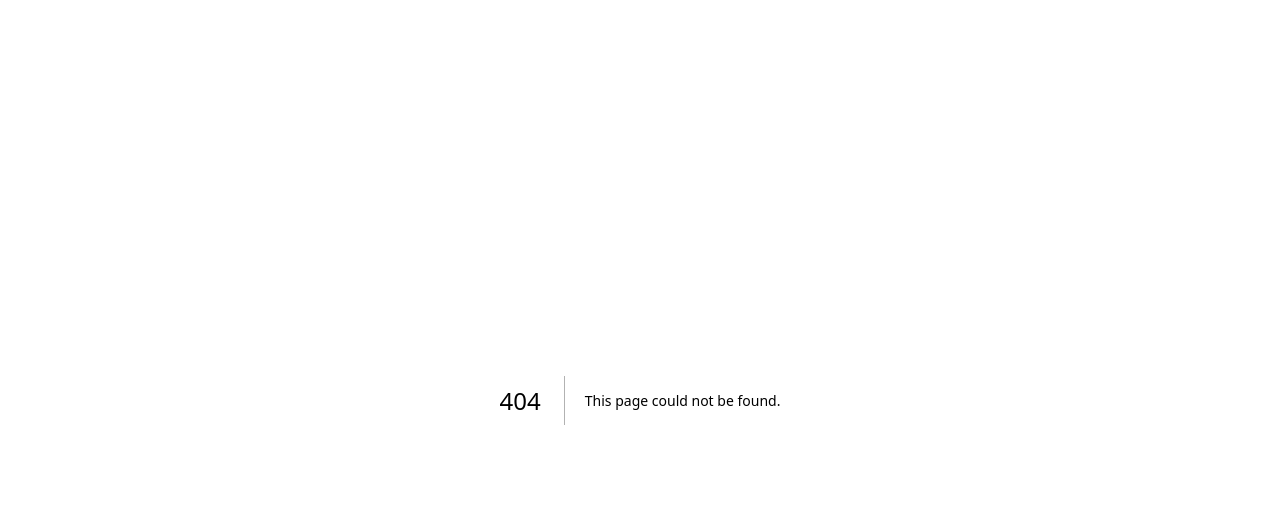
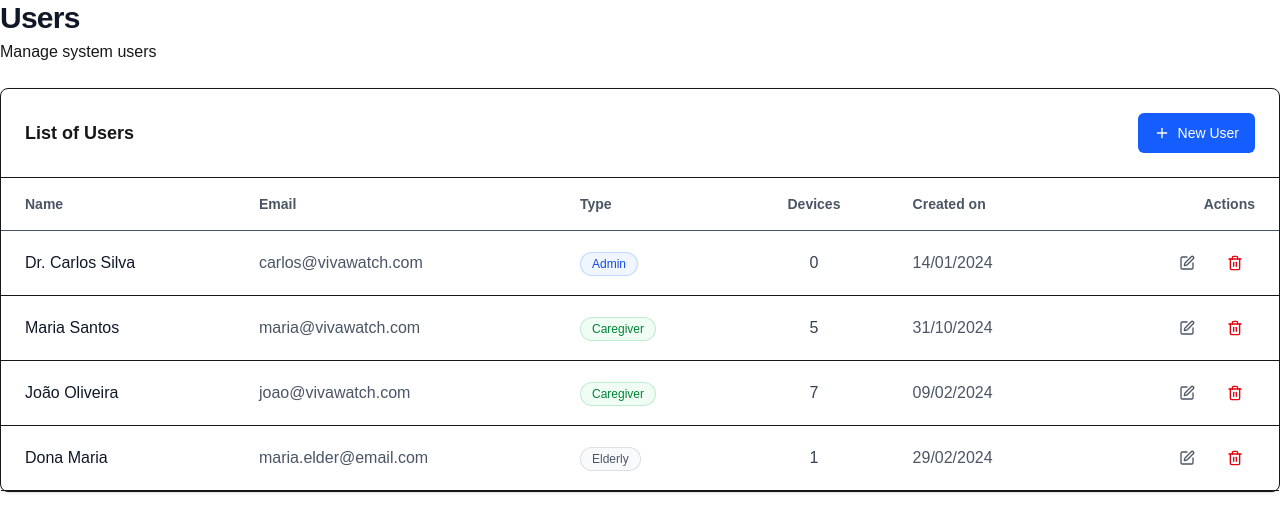
Before and after one commit to VivaWatch-company/vivaWatch-frontend-application, a Next.js app: page /dashboard/users in a window 1280 px wide. Before the commit this address had no page. Shown: the top 532 px of the page. Built offline with nearby package versions, Linux system fonts and the light colour scheme.

Commit message:
feat: add users management page with table, badges and actions

```diff
--- /dev/null
+++ b/app/dashboard/users/page.tsx
@@ -0,0 +1,17 @@
+// app/dashboard/users/page.tsx
+import { UsersList } from '@/components/users/UsersList';
+
+export default function UsersPage() {
+  return (
+    <div className="space-y-6">
+      <div className="flex items-center justify-between">
+        <div>
+          <h2 className="text-3xl font-bold tracking-tight text-gray-900">Users</h2>
+          <p className="text-muted-foreground mt-1">Manage system users</p>
+        </div>
+      </div>
+
+      <UsersList />
+    </div>
+  );
+}
--- a/components/ui/Button.tsx
+++ b/components/ui/Button.tsx
@@ -1,19 +1,31 @@
+// components/ui/Button.tsx
 import { ButtonHTMLAttributes, ReactNode } from 'react';
 import { cn } from '@/lib/utils';
 
 interface ButtonProps extends ButtonHTMLAttributes<HTMLButtonElement> {
   children: ReactNode;
   variant?: 'primary' | 'ghost';
+  size?: 'default' | 'sm';
 }
 
-export function Button({ children, variant = 'primary', className, ...props }: ButtonProps) {
+export function Button({
+  children,
+  variant = 'primary',
+  size = 'default',
+  className,
+  ...props
+}: ButtonProps) {
   return (
     <button
       className={cn(
-        'inline-flex items-center justify-center rounded-md px-4 py-2 text-sm font-medium transition-colors focus-visible:outline-none focus-visible:ring-2 focus-visible:ring-offset-2 disabled:pointer-events-none disabled:opacity-50',
+        'inline-flex items-center justify-center rounded-md font-medium transition-colors focus-visible:outline-none focus-visible:ring-2 focus-visible:ring-offset-2 disabled:pointer-events-none disabled:opacity-50',
         {
+          // variants
           'bg-blue-600 text-white hover:bg-blue-700 focus-visible:ring-blue-500': variant === 'primary',
-          'text-gray-600 hover:bg-gray-100': variant === 'ghost',
+          'text-gray-600 hover:bg-gray-100 hover:text-gray-900': variant === 'ghost',
+          // sizes
+          'h-10 px-4 py-2 text-sm': size === 'default',
+          'h-8 px-3 text-xs': size === 'sm',
         },
         className
       )}
--- /dev/null
+++ b/components/users/UserTable.tsx
@@ -0,0 +1,74 @@
+// components/users/UserTable.tsx
+'use client';
+
+import { User } from '@/types';
+import { Badge } from '@/components/ui/Badge';
+import { Button } from '@/components/ui/Button';
+import { Edit, Trash2 } from '@/components/ui/Icons';
+
+interface UserTableProps {
+  users: User[];
+}
+
+const getRoleColor = (role: User['role']): 'blue' | 'green' | 'default' => {
+  switch (role) {
+    case 'admin':
+      return 'blue';
+    case 'caregiver':
+      return 'green';
+    case 'elderly':
+      return 'default';
+    default:
+      return 'default';
+  }
+};
+
+const getRoleLabel = (role: User['role']) => {
+  return role.charAt(0).toUpperCase() + role.slice(1);
+};
+
+export function UserTable({ users }: UserTableProps) {
+  return (
+    <div className="overflow-x-auto">
+      <table className="w-full">
+        <thead>
+          <tr className="border-b text-left text-sm font-medium text-gray-600">
+            <th className="px-6 py-4">Name</th>
+            <th className="px-6 py-4">Email</th>
+            <th className="px-6 py-4">Type</th>
+            <th className="px-6 py-4 text-center">Devices</th>
+            <th className="px-6 py-4">Created on</th>
+            <th className="px-6 py-4 text-right">Actions</th>
+          </tr>
+        </thead>
+        <tbody>
+          {users.map((user) => (
+            <tr key={user.id} className="border-b hover:bg-gray-50">
+              <td className="px-6 py-4 font-medium text-gray-900">{user.name}</td>
+              <td className="px-6 py-4 text-gray-600">{user.email}</td>
+              <td className="px-6 py-4">
+                <Badge variant={getRoleColor(user.role)}>
+                  {getRoleLabel(user.role)}
+                </Badge>
+              </td>
+              <td className="px-6 py-4 text-center text-gray-700">
+                {user.deviceCount}
+              </td>
+              <td className="px-6 py-4 text-gray-600">{user.createdAt}</td>
+              <td className="px-6 py-4">
+                <div className="flex justify-end space-x-2">
+                  <Button variant="ghost" size="sm">
+                    <Edit className="h-4 w-4" />
+                  </Button>
+                  <Button variant="ghost" size="sm" className="text-red-600 hover:text-red-700">
+                    <Trash2 className="h-4 w-4" />
+                  </Button>
+                </div>
+              </td>
+            </tr>
+          ))}
+        </tbody>
+      </table>
+    </div>
+  );
+}
--- /dev/null
+++ b/components/users/UsersList.tsx
@@ -0,0 +1,21 @@
+// components/users/UsersList.tsx
+import { mockUsers } from '@/data/mockUsers';
+import { UserTable } from './UserTable';  // ← precisa ter o ./ e o nome exato
+import { Button } from '@/components/ui/Button';
+import { Plus } from '@/components/ui/Icons';
+
+export function UsersList() {
+  return (
+    <div className="rounded-lg border bg-white shadow-sm">
+      <div className="flex items-center justify-between border-b p-6">
+        <h3 className="text-lg font-semibold">List of Users</h3>
+        <Button>
+          <Plus className="mr-2 h-4 w-4" />
+          New User
+        </Button>
+      </div>
+
+      <UserTable users={mockUsers} />
+    </div>
+  );
+}
```
